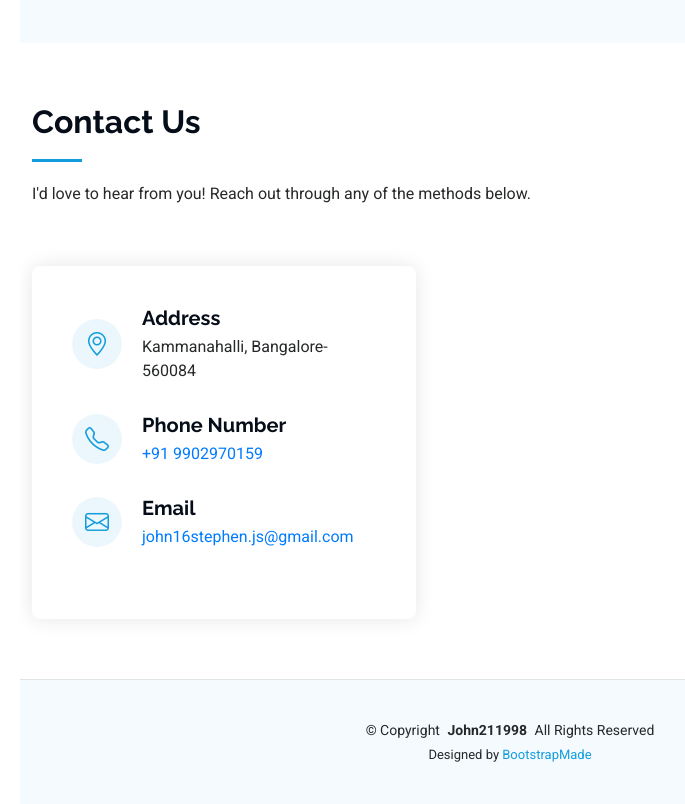
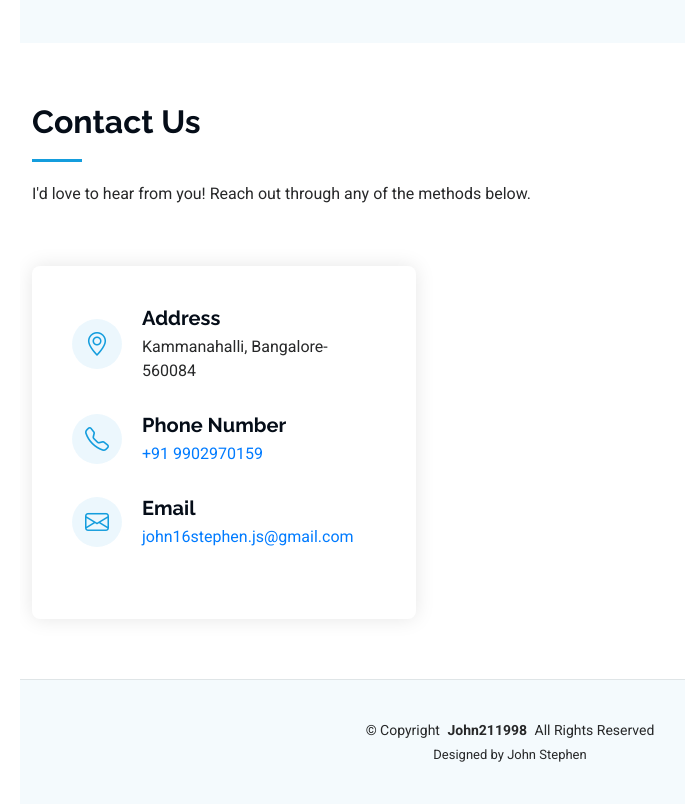
Before and after one commit to John211998/Portfolio, a plain HTML site: page index.html in a window 1280 px wide. Shown: the part 5333-6137 px from the top of the page, without its empty margins (280-965 px from the left). Drawn offline with Linux system fonts and the light colour scheme; animation ran at ten frames a second.

Commit message:
Footer Remade

```diff
--- a/index.html
+++ b/index.html
@@ -620,9 +620,9 @@
           <p>© <span>Copyright</span> <strong class="px-1 sitename">John211998</strong> <span>All Rights Reserved</span></p>
         </div>
         <div class="credits">
-          Designed by <a href="https://bootstrapmade.com/">BootstrapMade</a>
+          Designed by John Stephen
         </div>
-      </div>
+        </div>
     </div>
 
 </footer>
```
